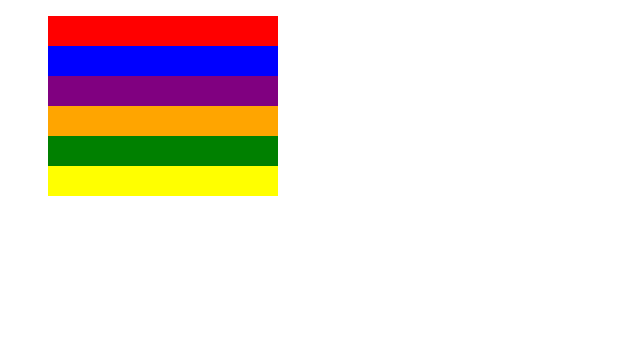
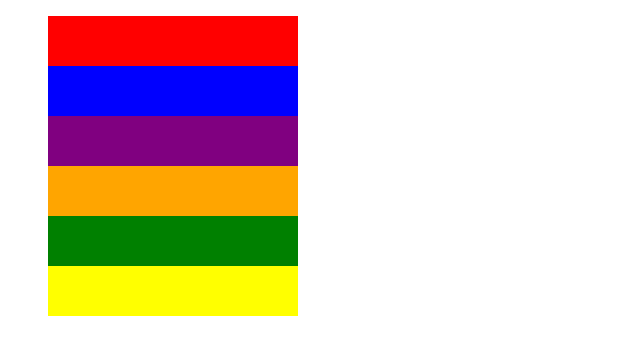
Before and after one commit to JoyceAja/mastermind, a Gatsby site: page /ColorDisplay in a window 1280 px wide. Shown: the whole page, without its empty margins (0-640 px from the left). Built offline with nearby package versions, Linux system fonts and the light colour scheme; Gatsby itself is replaced by a stand-in of ours.

Commit message:
fixed some styling

```diff
--- a/src/pages/ColorDisplay.js
+++ b/src/pages/ColorDisplay.js
@@ -5,9 +5,9 @@ let colors = ["red", "blue", "purple", "orange", "green", "yellow"];
 //It is actually going to be displayed as a color image
 
 export default class Color extends Component {
-  constructor(props) {
-    super(props);
-  }
+  // constructor(props) {
+  //   super(props);
+  // }
 
   render() {
       const { onDragStart, onDragOver } = this.props
@@ -23,7 +23,7 @@ export default class Color extends Component {
               className={styles.draggable}
               style={{
                 backgroundColor: `${color}`,
-                padding: `15px`,
+                padding: `25px`,
                 width: `200px`
               }}
             />
--- a/src/pages/Guessers.js
+++ b/src/pages/Guessers.js
@@ -34,8 +34,8 @@ export default class Guesser extends Component {
               {el}
             </div>
           ))}
-          <button className={styles.button}>Submit</button>
         </div>
+        <button className={styles.button}>Submit</button>
       </div>
     );
   }
```
